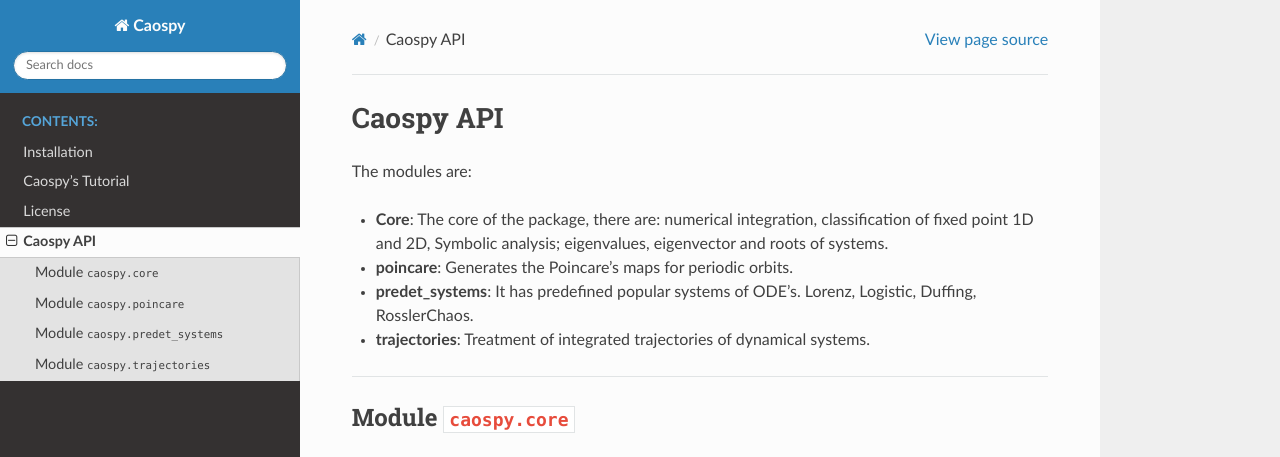
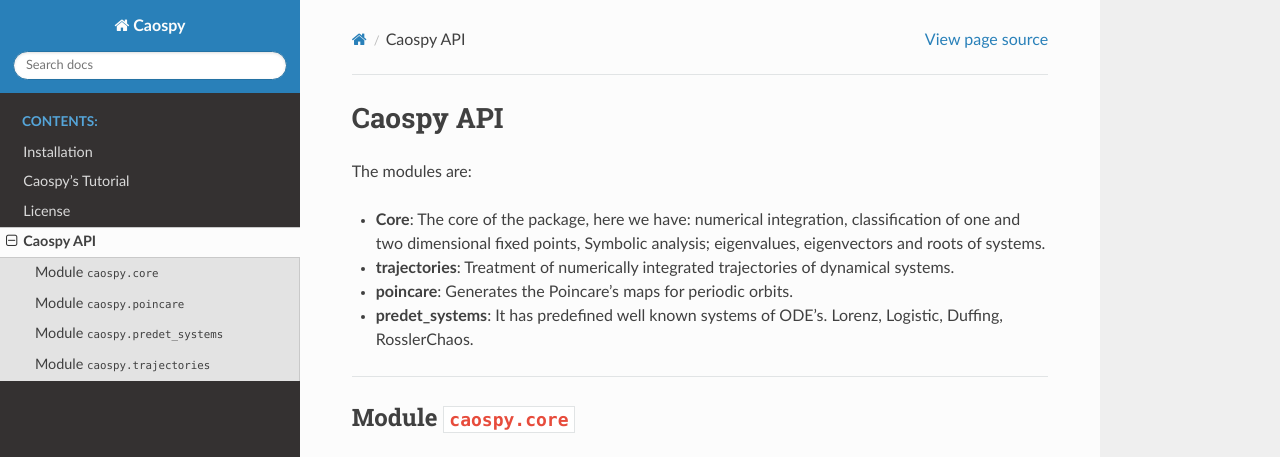
Before and after one commit to Colman-Bertolo/Caospy, a Sphinx documentation site: the page built from docs/source/Api.rst, in a window 1280 px wide and 1286 px high. Shown: the top 457 px of the window. Built offline with Sphinx 7.4.7 and the Read the Docs theme 2.0.0, drawn with Linux system fonts in a browser that asks for light colours; grey boxes are pictures that could not be loaded.

Commit message:
Update Api.rst

```diff
--- a/docs/source/Api.rst
+++ b/docs/source/Api.rst
@@ -3,13 +3,13 @@ Caospy API
 
 The modules are:
 
-- **Core**: The core of the package, there are: numerical integration, classification of fixed point 1D and 2D, Symbolic analysis; eigenvalues, eigenvector and roots of systems.
+- **Core**: The core of the package, here we have: numerical integration, classification of one and two dimensional fixed points, Symbolic analysis; eigenvalues, eigenvectors and roots of systems.
+
+- **trajectories**: Treatment of numerically integrated trajectories of dynamical systems.
 
 - **poincare**: Generates the Poincare's maps for periodic orbits.
 
-- **predet_systems**: It has predefined popular systems of ODE's. Lorenz, Logistic, Duffing, RosslerChaos.
-
-- **trajectories**: Treatment of integrated trajectories of dynamical systems.
+- **predet_systems**: It has predefined well known systems of ODE's. Lorenz, Logistic, Duffing, RosslerChaos.
 
 -------------------------------------------------------------------------------
 
```
